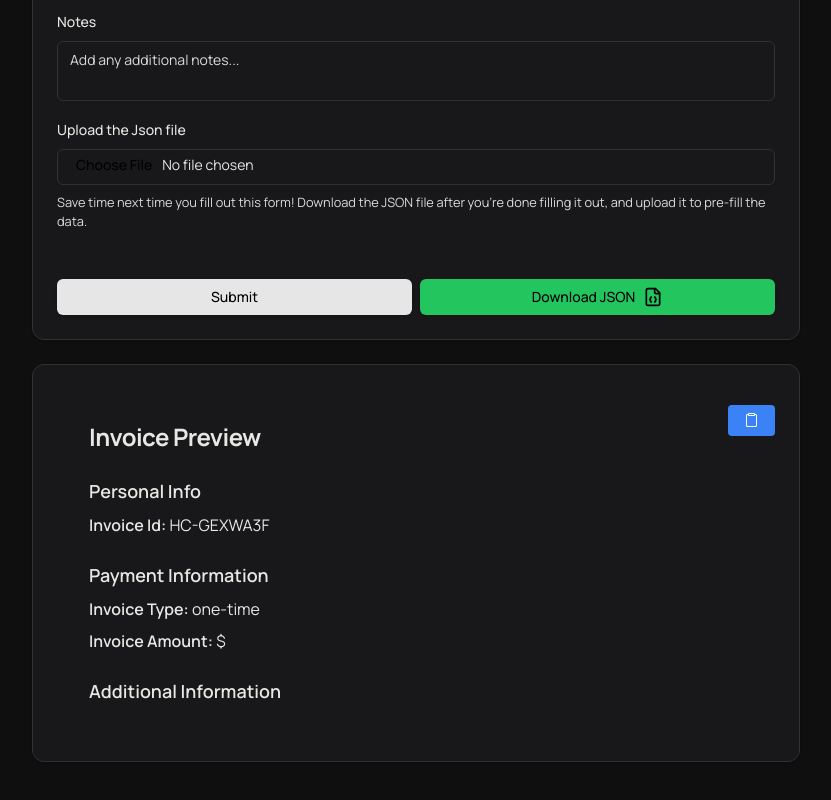
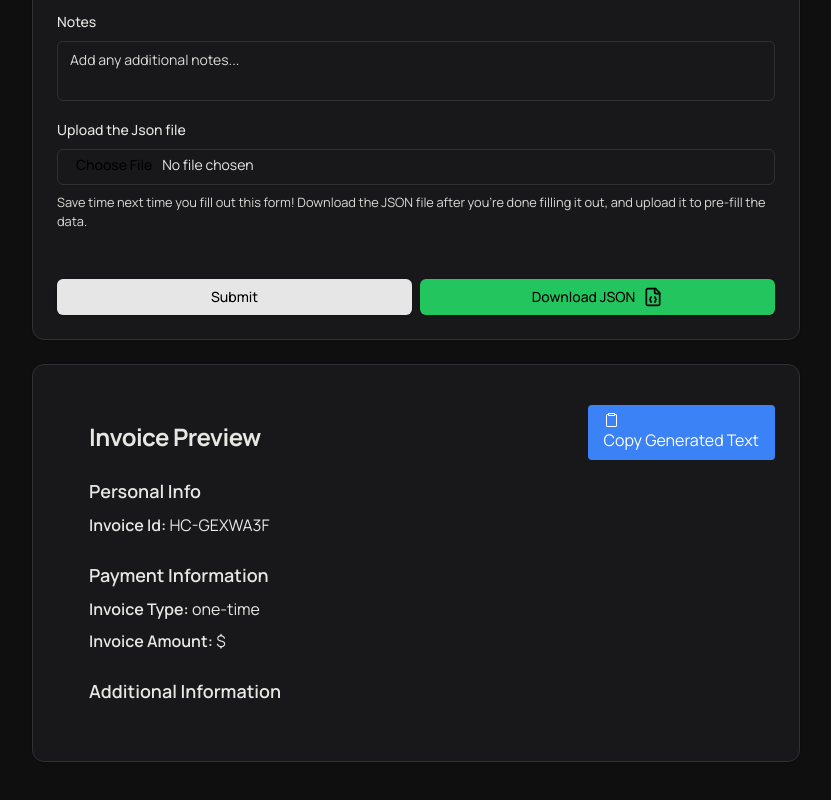
Before and after one commit to mattyjacks/invoice-mattyjacks-nextjs, a Next.js app: page / in a window 1280 px wide. Shown: the part 1130-1930 px from the top of the page, without its empty margins (224-1055 px from the left). Built offline with nearby package versions, Linux system fonts and the light colour scheme.

Commit message:
Update InvoicePreview.tsx

```diff
--- a/components/InvoicePreview.tsx
+++ b/components/InvoicePreview.tsx
@@ -152,7 +152,7 @@ Notes: ${formValues.notes}
           className="mt-4 px-4 py-2 bg-blue-500 text-white rounded hover:bg-blue-600 absolute right-6 top-6"
         >
           <ClipboardIcon />
-        </button>
+        Copy Generated Text</button>
     </Card>
   );
 };
```
